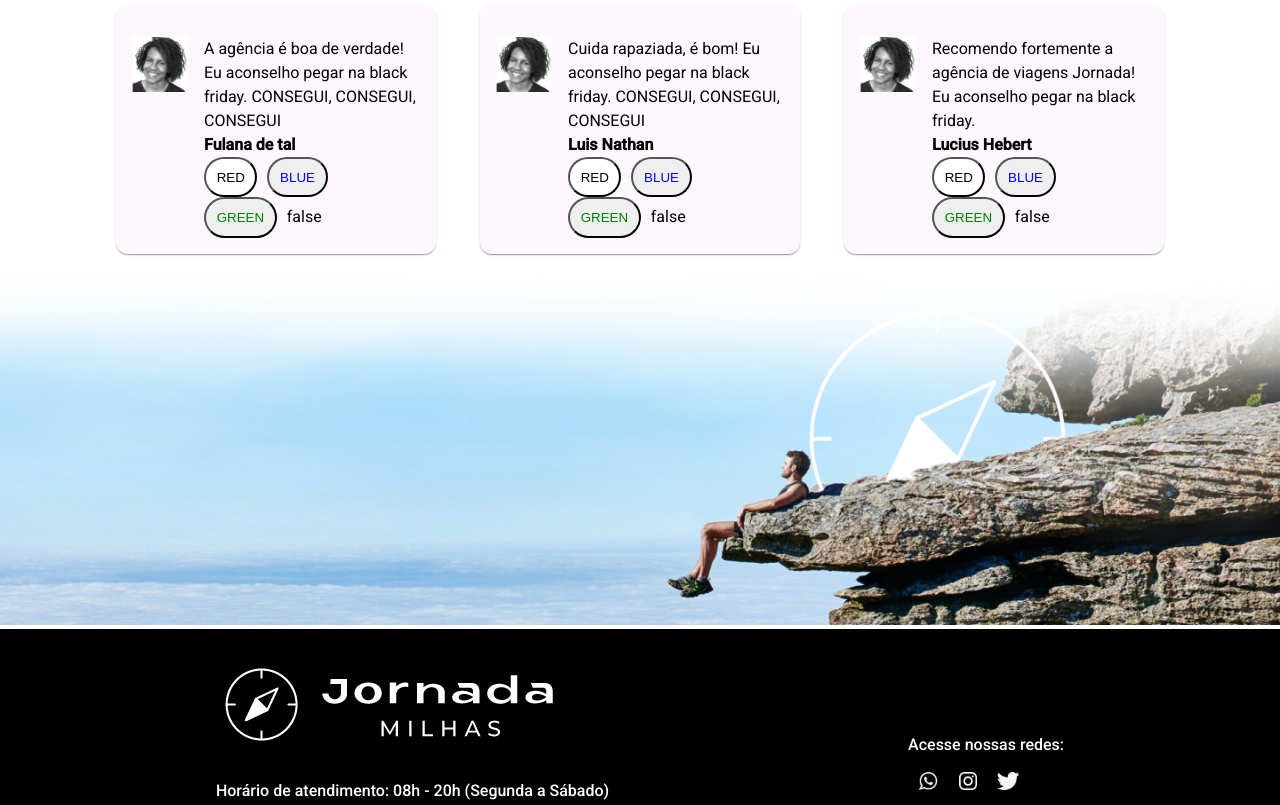
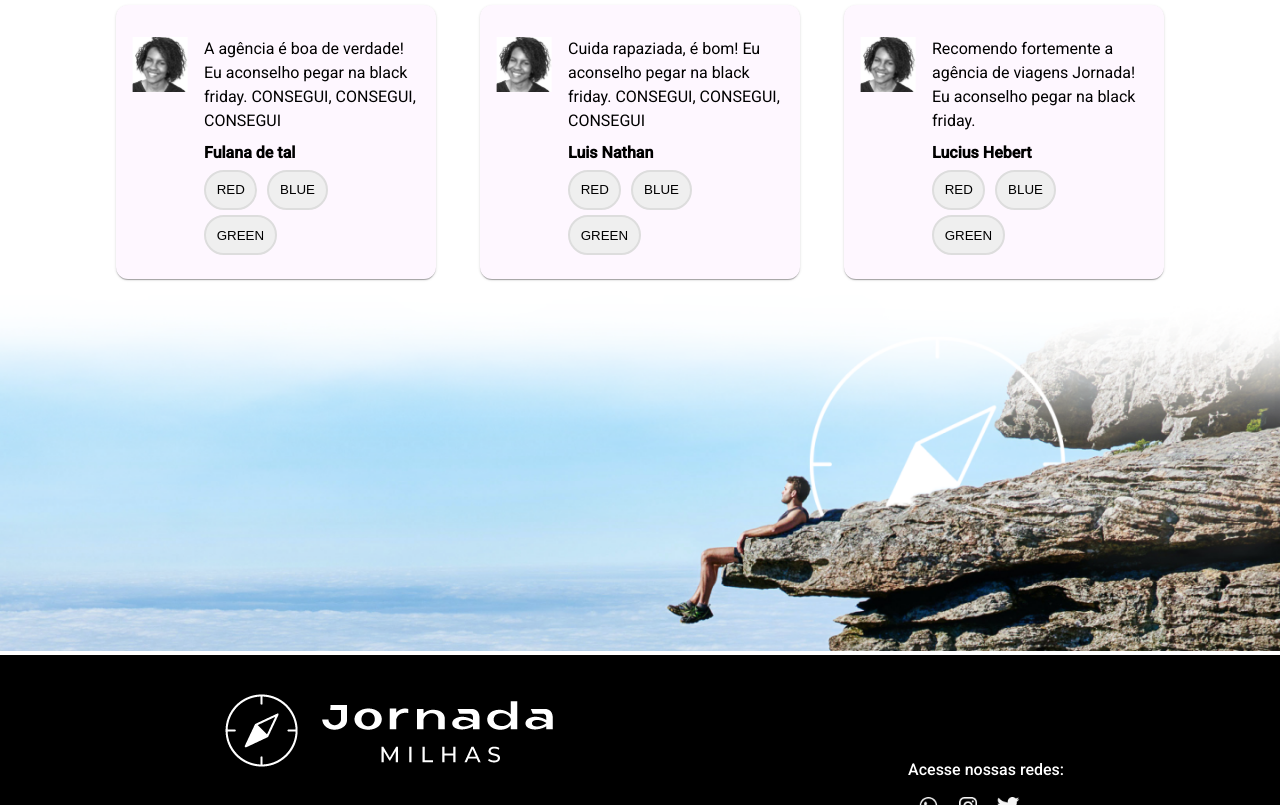
Before and after one commit to LuciusHx/introducao-angular, an Angular app: page / in a window 1280 px wide. Shown: the part 1760-2565 px from the top of the page. Built offline with nearby package versions, Linux system fonts and the light colour scheme.

Commit message:
botton class arrumado

```diff
--- a/src/app/shared/card-depoimento/card-depoimento.component.css
+++ b/src/app/shared/card-depoimento/card-depoimento.component.css
@@ -27,10 +27,21 @@
     }
   }
 
+.dep {
+  margin: 0.5rem 0;
+}
+
 button {
   padding: 0.8em;
   margin-right: 10px;
+  margin-top: 0.3rem;
+  border: 2px solid #ddd;
   border-radius: 100px;
+  cursor: pointer;
+}
+button.selected {
+  border: 2px solid #000; /* Borda selecionado */
+  background-color: #f0f8ff; /* Fundo */
 }
 
 .btn-blue {
--- a/src/app/shared/card-depoimento/card-depoimento.component.html
+++ b/src/app/shared/card-depoimento/card-depoimento.component.html
@@ -3,15 +3,18 @@
         <img [src]="foto" alt="Avatar da pessoa">
         <ul>
             <li>{{ depoimento }}</li>
-            <li>
-                <strong>{{ autoria }}</strong>
-            </li>
-            <li>
-                <button [ngStyle]="{ 'background-color': bgColor, 'color': color }" (click)="showBG()">RED</button>
-                <button class="btn-blue" (click)="showBG()">BLUE</button>
-                <button class="btn-green" (click)="showBG()">GREEN</button>
-                <span>{{ show }}</span>
-            </li>
+            <div class="dep">
+                <li>
+                    <strong>{{ autoria }}</strong>
+                </li>
+                <li>
+                    <button
+                        [ngClass]="{ 'selected': isSelected }"
+                        (click)="changeButton()">RED</button>
+                    <button [ngClass]="{ 'selected': isSelected }" (click)="changeButton()">BLUE</button>
+                    <button [ngClass]="{ 'selected': isSelected }" (click)="changeButton()">GREEN</button>
+                </li>
+            </div>
         </ul>
     </mat-card-content>
 </mat-card>
--- a/src/app/shared/card-depoimento/card-depoimento.component.ts
+++ b/src/app/shared/card-depoimento/card-depoimento.component.ts
@@ -11,17 +11,9 @@ export class CardDepoimentoComponent {
   @Input() depoimento: string = ''
   @Input() autoria: string = ''
 
-  color: string = '#000000'
-  bgColor: string = '#FFFFFF'
-  show: boolean = false
-  showBG(){
-    this.show = !this.show //toggle
-    if(this.show){
-      this.color = 'red';
-      this.bgColor = 'white';
-    }else {
-      this.color = 'white';
-      this.bgColor = 'red';
-    }
+
+  isSelected: boolean = false
+  changeButton(){
+    this.isSelected = !this.isSelected //toggle
   }
 }
```
